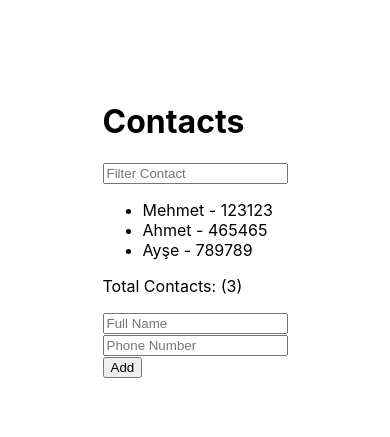
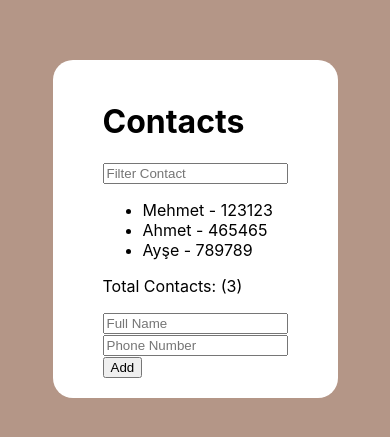
Before and after one commit to mehmetbacik/contacts-app, a React (Create React App) app: page / in a window 390 px wide. Shown: the part 193-630 px from the top of the page. Built offline with nearby package versions, Linux system fonts and the light colour scheme.

Commit message:
Update
Updated css and import css

```diff
--- a/src/App.css
+++ b/src/App.css
@@ -3,4 +3,5 @@
   align-items: center;
   justify-content: center;
   min-height: 100vh;
+  background-color: #b49687;
 }
--- a/src/components/Contacts/index.js
+++ b/src/components/Contacts/index.js
@@ -1,4 +1,5 @@
 import { useState, useEffect } from "react";
+import "./style.css";
 import List from "./List";
 import Form from "./Form";
 
@@ -21,7 +22,7 @@ function Contacts() {
     }, [contacts])
 
     return (
-        <div>
+        <div id="content">
             <h1>Contacts</h1>
             <List  contacts={contacts}/>
             <Form  addContact={setContacts} contacts={contacts}/>
--- /dev/null
+++ b/src/components/Contacts/style.css
@@ -0,0 +1,11 @@
+#content {
+    background-color: #ffffff;
+    border-radius: 20px;
+    padding: 20px 100px;
+}
+
+@media screen and (max-width: 425px) {
+    #content {
+        padding: 20px 50px;
+    }
+}
```
